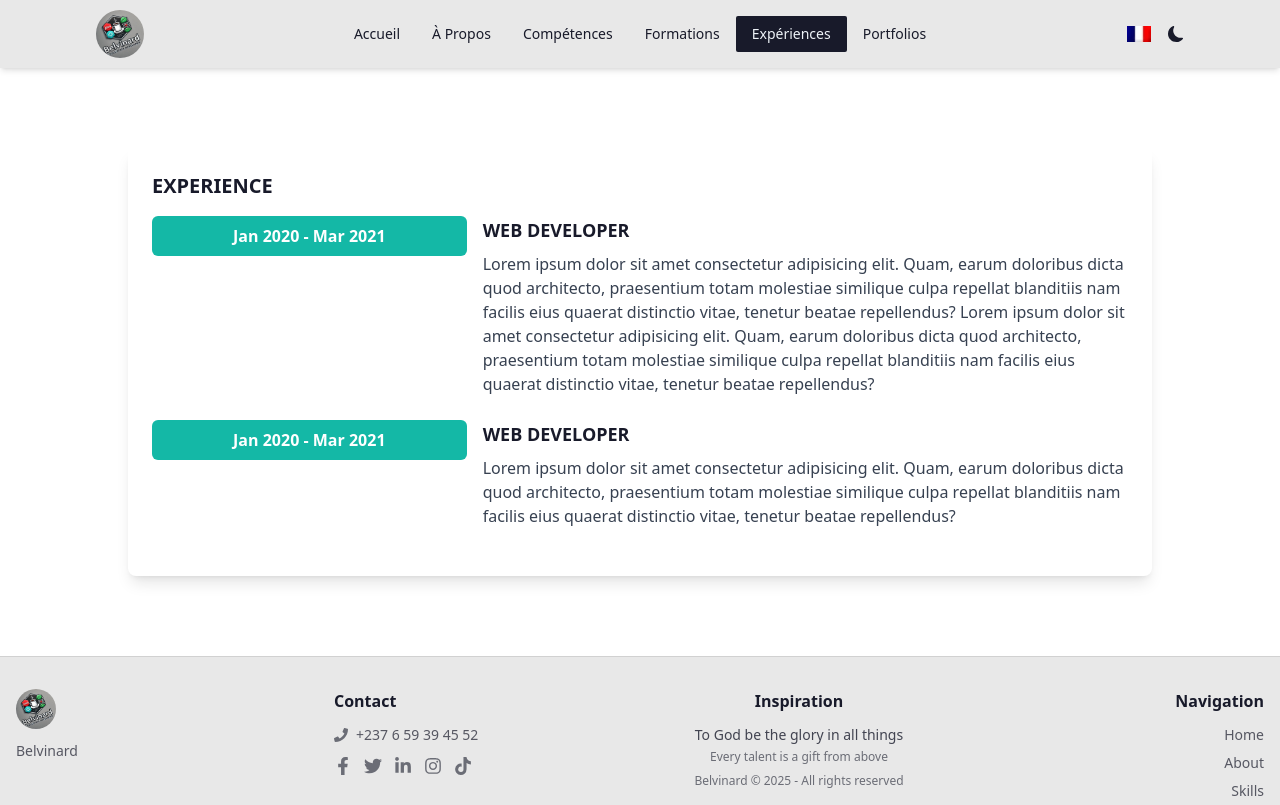
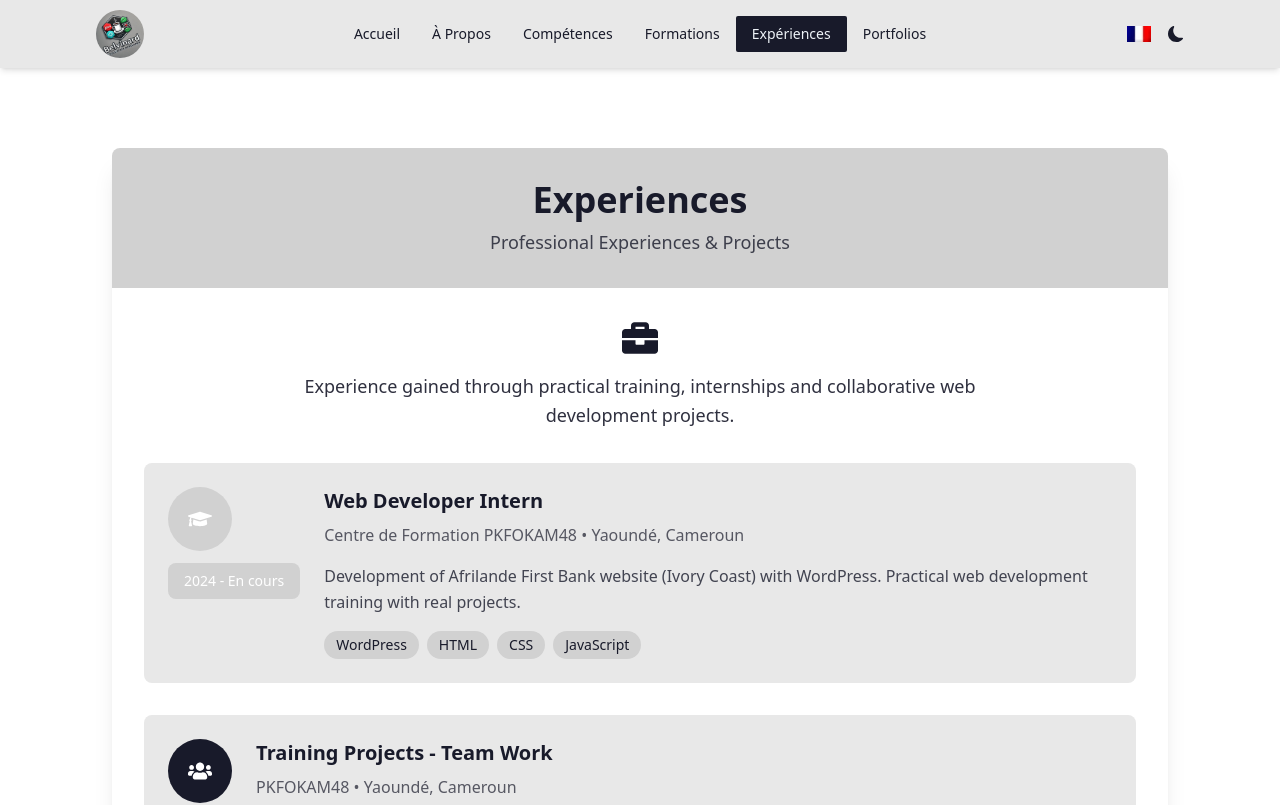
Before and after one commit to belvip/resumewebsite, a React (Vite) app: page /experiences in a window 1280 px wide. Shown: the top 805 px of the page. Built offline with nearby package versions, Linux system fonts and the light colour scheme.

Commit message:
expériences pages added

```diff
--- a/src/components/Footer.jsx
+++ b/src/components/Footer.jsx
@@ -37,19 +37,19 @@ const Footer = () => {
                             </div>
                             <div className="flex justify-center md:justify-start space-x-3 flex-wrap gap-y-2">
                                 <a href="https://facebook.com/yourprofile" target="_blank" rel="noopener noreferrer" aria-label="Facebook">
-                                    <FaFacebookF className="text-base-content/60 hover:text-blue-500 hover:scale-110 cursor-pointer transition-all duration-200" size={18} />
+                                    <FaFacebookF className="text-base-content/60 hover:text-base-content hover:scale-110 cursor-pointer transition-all duration-200" size={18} />
                                 </a>
                                 <a href="https://twitter.com/yourprofile" target="_blank" rel="noopener noreferrer">
-                                    <FaTwitter className="text-base-content/60 hover:text-blue-400 cursor-pointer transition-colors" size={18} />
+                                    <FaTwitter className="text-base-content/60 hover:text-base-content cursor-pointer transition-colors" size={18} />
                                 </a>
                                 <a href="https://linkedin.com/in/yourprofile" target="_blank" rel="noopener noreferrer">
-                                    <FaLinkedinIn className="text-base-content/60 hover:text-blue-700 cursor-pointer transition-colors" size={18} />
+                                    <FaLinkedinIn className="text-base-content/60 hover:text-base-content cursor-pointer transition-colors" size={18} />
                                 </a>
                                 <a href="https://instagram.com/yourprofile" target="_blank" rel="noopener noreferrer">
-                                    <FaInstagram className="text-base-content/60 hover:text-pink-500 cursor-pointer transition-colors" size={18} />
+                                    <FaInstagram className="text-base-content/60 hover:text-base-content cursor-pointer transition-colors" size={18} />
                                 </a>
                                  <a href="https://tiktok.com/@yourprofile" target="_blank" rel="noopener noreferrer">
-                                    <FaTiktok className="text-base-content/60 hover:text-black cursor-pointer transition-colors" size={18} />
+                                    <FaTiktok className="text-base-content/60 hover:text-base-content cursor-pointer transition-colors" size={18} />
                                 </a>
                             </div>
                         </div>
@@ -73,11 +73,11 @@ const Footer = () => {
                     <div className="text-center md:text-right">
                         <h3 className="font-semibold text-base-content mb-3">{t('navigation')}</h3>
                         <nav className="flex flex-col space-y-2">
-                            <Link to="/" className="text-base-content/70 hover:text-primary hover:translate-x-1 text-sm transition-all duration-200">{t('home')}</Link>
-                            <Link to="/about" className="text-base-content/70 hover:text-primary text-sm">{t('about')}</Link>
-                            <Link to="/skills" className="text-base-content/70 hover:text-primary text-sm">{t('skills')}</Link>
-                            <Link to="/experiences" className="text-base-content/70 hover:text-primary text-sm">{t('experiences')}</Link>
-                            <Link to="/portfolios" className="text-base-content/70 hover:text-primary text-sm">{t('portfolios')}</Link>
+                            <Link to="/" className="text-base-content/70 hover:text-base-content hover:translate-x-1 text-sm transition-all duration-200">{t('home')}</Link>
+                            <Link to="/about" className="text-base-content/70 hover:text-base-content text-sm">{t('about')}</Link>
+                            <Link to="/skills" className="text-base-content/70 hover:text-base-content text-sm">{t('skills')}</Link>
+                            <Link to="/experiences" className="text-base-content/70 hover:text-base-content text-sm">{t('experiences')}</Link>
+                            <Link to="/portfolios" className="text-base-content/70 hover:text-base-content text-sm">{t('portfolios')}</Link>
                         </nav>
                     </div>
                 </div>
--- /dev/null
+++ b/src/data/experiences.js
@@ -0,0 +1,26 @@
+import { FaGraduationCap, FaUsers } from 'react-icons/fa';
+
+export const getExperiences = (t) => [
+    {
+        type: 'internship',
+        title: t('internshipTitle'),
+        company: 'Centre de Formation PKFOKAM48',
+        period: '2024 - En cours',
+        location: 'Yaoundé, Cameroun',
+        description: t('internshipDesc'),
+        technologies: ['WordPress', 'HTML', 'CSS', 'JavaScript'],
+        icon: FaGraduationCap,
+        color: 'bg-base-300'
+    },
+    {
+        type: 'project',
+        title: t('projectTitle'),
+        company: 'PKFOKAM48',
+        period: '2025',
+        location: 'Yaoundé, Cameroun',
+        description: t('projectDesc'),
+        technologies: ['React', 'Tailwind CSS', 'Spring Boot', 'PostgreSQL'],
+        icon: FaUsers,
+        color: 'bg-base-content'
+    }
+];
--- a/src/i18n.js
+++ b/src/i18n.js
@@ -60,6 +60,13 @@ i18n
             educationsIntro: 'Professional certifications obtained via Coursera, validating my skills in full stack development and data engineering.',
             viewCertificate: 'View Certificate',
             certificationsNote: 'All certifications are verifiable via the provided links',
+            experiencesSubtitle: 'Professional Experiences & Projects',
+            experiencesIntro: 'Experience gained through practical training, internships and collaborative web development projects.',
+            internshipTitle: 'Web Developer Intern',
+            internshipDesc: 'Development of Afrilande First Bank website (Ivory Coast) with WordPress. Practical web development training with real projects.',
+            projectTitle: 'Training Projects - Team Work',
+            projectDesc: 'Development of several team applications: internship management system, clinic management application, grade management system.',
+            futureNote: 'Actively seeking opportunities for a first professional experience in a company',
         },
     },
     fr: {
@@ -111,6 +118,13 @@ i18n
             educationsIntro: 'Certifications professionnelles obtenues via Coursera, validant mes compétences en développement full stack et ingénierie des données.',
             viewCertificate: 'Voir le certificat',
             certificationsNote: 'Toutes les certifications sont vérifiables via les liens fournis',
+            experiencesSubtitle: 'Expériences Professionnelles & Projets',
+            experiencesIntro: 'Expériences acquises à travers la formation pratique, stages et projets collaboratifs en développement web.',
+            internshipTitle: 'Stagiaire Développeur Web',
+            internshipDesc: 'Développement du site web Afrilande First Bank (Côte d\'Ivoire) avec WordPress. Formation pratique en développement web avec projets réels.',
+            projectTitle: 'Projets de Formation - Travail en Équipe',
+            projectDesc: 'Développement de plusieurs applications en équipe : système de gestion de stage, application de gestion de clinique, système de gestion de notes.',
+            futureNote: 'En recherche active d\'opportunités pour une première expérience professionnelle en entreprise',
         },
     },
     },
--- a/src/pages/Experiences.jsx
+++ b/src/pages/Experiences.jsx
@@ -1,48 +1,83 @@
 import React from "react";
+import { useTranslation } from 'react-i18next';
+import { FaBriefcase } from 'react-icons/fa';
+import { getExperiences } from '../data/experiences';
 
 const Experiences = () => {
+    const { t } = useTranslation();
+    const experiences = getExperiences(t);
+
     return (
-        <div className="align-element flex justify-center items-center">
-            <div className="shadow-lg rounded-lg p-6 w-full max-w-6xl">
-                <div className="mb-6">
-                    <h6 className="text-xl font-bold mb-4">EXPERIENCE</h6>
+        <div className="max-w-6xl mx-auto px-4">
+            <div className="bg-base-100 shadow-xl rounded-lg overflow-hidden">
+                {/* Header */}
+                <div className="bg-base-300 text-base-content p-8 text-center">
+                    <h1 className="text-4xl font-bold mb-2">{t('experiences')}</h1>
+                    <p className="text-lg opacity-80">{t('experiencesSubtitle')}</p>
+                </div>
 
-                    {/* First Experience */}
-                    <div className="grid grid-cols-1 sm:grid-cols-3 gap-4 items-start mb-6">
-                        <div className="bg-teal-500 text-white font-semibold py-2 px-4 rounded-md text-center">
-                            Jan <strong>2020</strong> - Mar <strong>2021</strong>
-                        </div>
-                        <div className="sm:col-span-2">
-                            <h6 className="text-lg font-bold mb-2">WEB DEVELOPER</h6>
-                            <p className="text-gray-700">
-                                Lorem ipsum dolor sit amet consectetur adipisicing elit. Quam,
-                                earum doloribus dicta quod architecto, praesentium totam
-                                molestiae similique culpa repellat blanditiis nam facilis eius
-                                quaerat distinctio vitae, tenetur beatae repellendus?
-                                Lorem ipsum dolor sit amet consectetur adipisicing elit. Quam,
-                                earum doloribus dicta quod architecto, praesentium totam
-                                molestiae similique culpa repellat blanditiis nam facilis eius
-                                quaerat distinctio vitae, tenetur beatae repellendus?
-                            </p>
-                        </div>
+                <div className="p-8">
+                    {/* Introduction */}
+                    <div className="mb-8 text-center">
+                        <FaBriefcase className="mx-auto text-base-content text-4xl mb-4" />
+                        <p className="text-lg text-base-content/90 leading-relaxed max-w-3xl mx-auto">
+                            {t('experiencesIntro')}
+                        </p>
                     </div>
 
-                    {/* Second Experience */}
-                    <div className="grid grid-cols-1 sm:grid-cols-3 gap-4 items-start">
-                        <div className="bg-teal-500 text-white font-semibold py-2 px-4 rounded-md text-center">
-                            Jan <strong>2020</strong> - Mar <strong>2021</strong>
-                        </div>
-                        <div className="sm:col-span-2">
-                            <h6 className="text-lg font-bold mb-2">WEB DEVELOPER</h6>
-                            <p className="text-gray-700">
-                                Lorem ipsum dolor sit amet consectetur adipisicing elit. Quam,
-                                earum doloribus dicta quod architecto, praesentium totam
-                                molestiae similique culpa repellat blanditiis nam facilis eius
-                                quaerat distinctio vitae, tenetur beatae repellendus?
-                            </p>
-                        </div>
+                    {/* Experiences Timeline */}
+                    <div className="space-y-8">
+                        {experiences.map((exp, index) => (
+                            <div key={index} className="bg-base-200 p-6 rounded-lg hover:shadow-lg transition-shadow">
+                                <div className="flex flex-col lg:flex-row lg:items-start gap-6">
+                                    {/* Icon & Period */}
+                                    <div className="flex-shrink-0 text-center lg:text-left">
+                                        <div className={`inline-flex items-center justify-center w-16 h-16 ${exp.color} text-white rounded-full mb-3`}>
+                                            <exp.icon size={24} />
+                                        </div>
+                                        <div className={`${exp.color} text-white px-4 py-2 rounded-lg text-sm font-medium`}>
+                                            {exp.period}
+                                        </div>
+                                    </div>
+
+                                    {/* Content */}
+                                    <div className="flex-grow">
+                                        <div className="mb-4">
+                                            <h3 className="text-xl font-semibold text-base-content mb-2">
+                                                {exp.title}
+                                            </h3>
+                                            <p className="text-base-content/70 font-medium">
+                                                {exp.company} • {exp.location}
+                                            </p>
+                                        </div>
+
+                                        <p className="text-base-content/80 mb-4 leading-relaxed">
+                                            {exp.description}
+                                        </p>
+
+                                        {/* Technologies */}
+                                        <div className="flex flex-wrap gap-2">
+                                            {exp.technologies.map((tech, techIndex) => (
+                                                <span
+                                                    key={techIndex}
+                                                    className="bg-base-300 text-base-content px-3 py-1 rounded-full text-sm font-medium"
+                                                >
+                                                    {tech}
+                                                </span>
+                                            ))}
+                                        </div>
+                                    </div>
+                                </div>
+                            </div>
+                        ))}
                     </div>
 
+                    {/* Future Note */}
+                    <div className="mt-8 text-center bg-base-200 p-6 rounded-lg">
+                        <p className="text-base-content/70 text-sm italic">
+                            {t('futureNote')}
+                        </p>
+                    </div>
                 </div>
             </div>
         </div>
```
